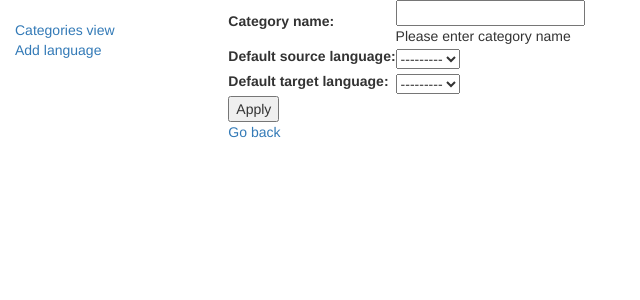
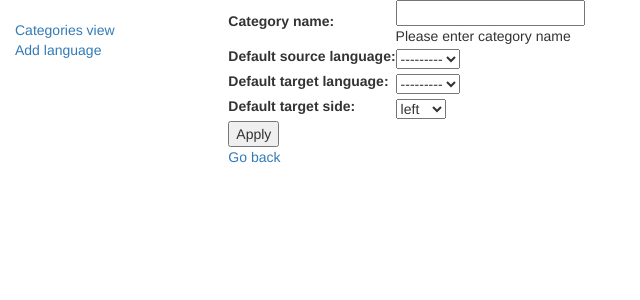
Before and after one commit to outlaw1988/interactive-dictionary, a Django app: page /add_category in a window 1280 px wide. Shown: the top 300 px of the page, without its empty margins (0-640 px from the left). Run offline with Django 3.2, Linux system fonts and the light colour scheme; the visitor is signed in with stand-in values (Sample User, id 1); data that the repository does not hold is empty; some libraries are stand-ins or nearby versions.

Commit message:
Switching sides has been finished for new set case

```diff
--- a/intDictApp/admin.py
+++ b/intDictApp/admin.py
@@ -4,7 +4,8 @@ from .models import Category, Set, SrcLanguage, TargetLanguage, Setup, Word
 
 @admin.register(Category)
 class CategoryAdmin(admin.ModelAdmin):
-    list_display = ('name', 'user')
+    list_display = ('name', 'user', 'default_source_language', 'default_target_language',
+                    'default_target_side')
 
 
 @admin.register(Set)
--- a/intDictApp/forms.py
+++ b/intDictApp/forms.py
@@ -2,7 +2,7 @@ from django import forms
 from django.forms import ModelForm
 from django.core.exceptions import ValidationError
 from django.utils.translation import ugettext_lazy as _
-from .models import SrcLanguage, TargetLanguage, Category
+from .models import SrcLanguage, TargetLanguage, Category, Set
 
 
 class CategoryForm(forms.Form):
@@ -10,7 +10,6 @@ class CategoryForm(forms.Form):
     def __init__(self, *args, **kwargs):
 
         self.user = kwargs.pop("user")
-        print("User: ", self.user)
         super(CategoryForm, self).__init__(*args, **kwargs)
 
         self.fields['category_name'] = forms.CharField(max_length=100,
@@ -25,6 +24,14 @@ class CategoryForm(forms.Form):
         self.fields['target_language'] = forms.ModelChoiceField(queryset=target_languages)
         self.fields['target_language'].label = "Default target language"
 
+        sides = (
+            ('left', 'left'),
+            ('right', 'right')
+        )
+
+        self.fields['def_target_side'] = forms.ChoiceField(choices=sides)
+        self.fields['def_target_side'].label = "Default target side"
+
     def clean_category_name(self):
         category_name = self.cleaned_data['category_name']
         category_to_check = Category.objects.filter(user=self.user, name=category_name)
@@ -38,6 +45,49 @@ class CategoryForm(forms.Form):
 
         if src_language.name == target_language.name:
             raise ValidationError("Languages are the same!")
+
+
+class SetForm(forms.Form):
+
+    def __init__(self, *args, **kwargs):
+        self.user = kwargs.pop('user')
+        self.category_name = kwargs.pop('category')
+        super(SetForm, self).__init__(*args, **kwargs)
+        self.fields['set_name'] = forms.CharField(max_length=100,
+                                                  help_text="Please enter set name")
+        self.fields['set_name'].label = "Set name"
+
+        category = Category.objects.filter(user=self.user, name=self.category_name)[0]
+        src_lan = category.default_source_language.name
+        target_lan = category.default_target_language.name
+        target_side = category.default_target_side
+        source_side = ""
+
+        if target_side == 'left':
+            # target_side = "left"
+            source_side = "right"
+        elif target_side == 'right':
+            # target_side = "right"
+            source_side = "left"
+
+        languages = (
+            (target_lan, target_lan),
+            (src_lan, src_lan))
+
+        self.fields['target_language'] = forms.ChoiceField(choices=languages)
+
+        sides = (
+            (target_side, target_side),
+            (source_side, source_side))
+
+        self.fields['target_side'] = forms.ChoiceField(choices=sides)
+
+    # def clean_set_name(self):
+    #     set_name = self.cleaned_data['set_name']
+    #     set_to_check = Set.objects.filter(user=self.user, name=set_name, category=self.category)
+    #
+    #     if set_to_check.count() > 0:
+    #         raise ValidationError("This set, within selected category, already exists!")
 
 
 class LanguageForm(forms.Form):
@@ -60,14 +110,3 @@ class LanguageForm(forms.Form):
             raise ValidationError('This language already exists!')
 
         return name
-
-# class LanguageForm(ModelForm):
-#
-#     def validate_unique(self):
-#         pass
-#
-#     class Meta:
-#         model = SrcLanguage
-#         fields = ['name', ]
-#         labels = {'name': _('Language name'), }
-#         help_texts = {'name': _("Please enter language name")}
--- a/intDictApp/utils.py
+++ b/intDictApp/utils.py
@@ -21,8 +21,8 @@ def find_highest_request_idx(keys):
     high_idx = 0
 
     for item in keys:
-        if item.startswith("srcLan"):
-            num = int(item[6:])
+        if item.startswith("left_field"):
+            num = int(item[10:])
             if num > high_idx:
                 high_idx = num
 
--- a/intDictApp/views.py
+++ b/intDictApp/views.py
@@ -8,7 +8,7 @@ from .config import Config
 from .utils import *
 from django.views.generic import TemplateView, View
 from braces import views
-from .forms import LanguageForm, CategoryForm
+from .forms import LanguageForm, CategoryForm, SetForm
 
 config = Config()
 
@@ -48,16 +48,17 @@ def add_category(request):
         form = CategoryForm(request.POST, user=request.user)
 
         if form.is_valid():
-
             category_name = request.POST['category_name']
             def_src_lan_id = request.POST['src_language']
             def_src_lan = SrcLanguage.objects.filter(id=def_src_lan_id)
             def_target_lan_id = request.POST['target_language']
             def_target_lan = TargetLanguage.objects.filter(id=def_target_lan_id)
+            def_target_side = request.POST['def_target_side']
 
             category = Category(user=request.user, name=category_name,
                                 default_source_language=def_src_lan[0],
-                                default_target_language=def_target_lan[0])
+                                default_target_language=def_target_lan[0],
+                                default_target_side=def_target_side)
             category.save()
 
             return HttpResponseRedirect(reverse('categories'))
@@ -76,24 +77,44 @@ def add_set(request):
 
     table_list = list(range(1, 11))
 
-    src_language = config.current_category.default_source_language
-    target_language = config.current_category.default_target_language
+    def_src_language = config.current_category.default_source_language
+    def_target_language = config.current_category.default_target_language
+    target_side = config.current_category.default_target_side
 
+    form = SetForm(user=request.user, category=config.current_category)
+    print("Target side before view: ", target_side)
     context = {
         'id': config.current_category_id,
         'tableLen': table_list,
-        'src_language': src_language,
-        'target_language': target_language
+        'src_language': def_src_language,
+        'target_language': def_target_language,
+        'target_side': target_side,
+        'form': form
     }
 
     if request.method == 'POST':
-        set_name = request.POST['set_name_2']
+        set_name = request.POST['set_name']
         current_user = request.user
         words_set = Set(user=current_user, category=config.current_category,
                         name=set_name)
 
+        target_language = request.POST['target_language']
+        src_language = ""
+
+        if target_language == def_target_language:
+            target_language = TargetLanguage.objects.filter(user=current_user,
+                                                            name=def_target_language)[0]
+            src_language = SrcLanguage.objects.filter(user=current_user, name=def_src_language)[0]
+        else:
+            target_language = TargetLanguage.objects.filter(user=current_user,
+                                                            name=def_src_language)[0]
+            src_language = SrcLanguage.objects.filter(user=current_user,
+                                                      name=def_target_language)[0]
+
+        target_side = request.POST['target_side']
+
         setup = Setup(set=words_set, src_language=src_language, target_language=target_language,
-                      target_side='l', last_result=0, best_result=0)
+                      target_side=target_side, last_result=0, best_result=0)
         words_set.save()
         setup.save()
 
@@ -103,9 +124,16 @@ def add_set(request):
 
         for i in range(1, high_idx + 1):
 
-            if "srcLan" + str(i) in request.POST:
-                src_word = request.POST['srcLan' + str(i)]
-                target_word = request.POST['tarLan' + str(i)]
+            if "left_field" + str(i) in request.POST:
+                src_word = ""
+                target_word = ""
+
+                if target_side == "left":
+                    src_word = request.POST['right_field' + str(i)]
+                    target_word = request.POST['left_field' + str(i)]
+                elif target_side == "right":
+                    src_word = request.POST['left_field' + str(i)]
+                    target_word = request.POST['right_field' + str(i)]
 
                 if src_word == '' or target_word == '':
                     continue
```
Also changed, not shown: intDictApp/models.py (+9 -4 lines), intDictApp/templates/intDictApp/add_new_set.html (+82 -14 lines).
